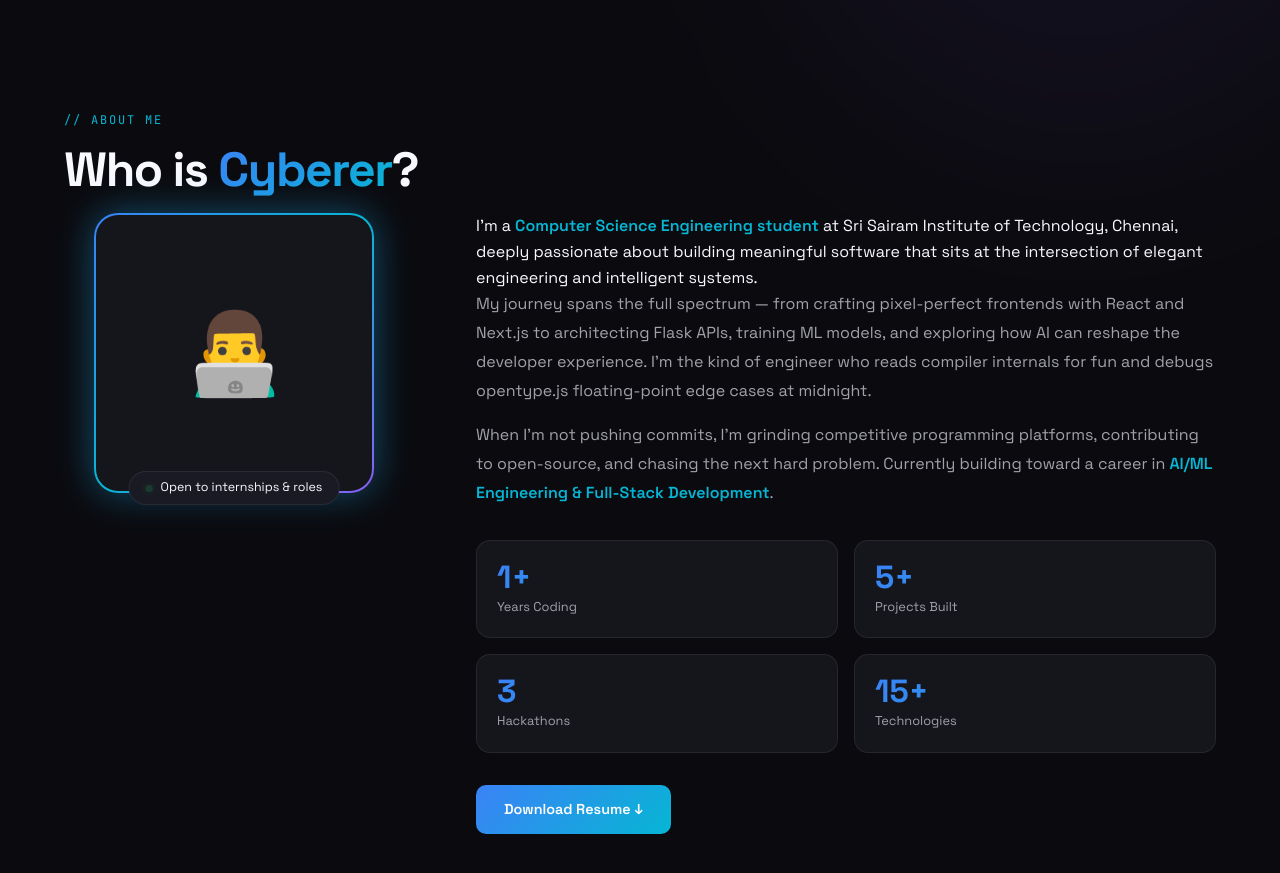
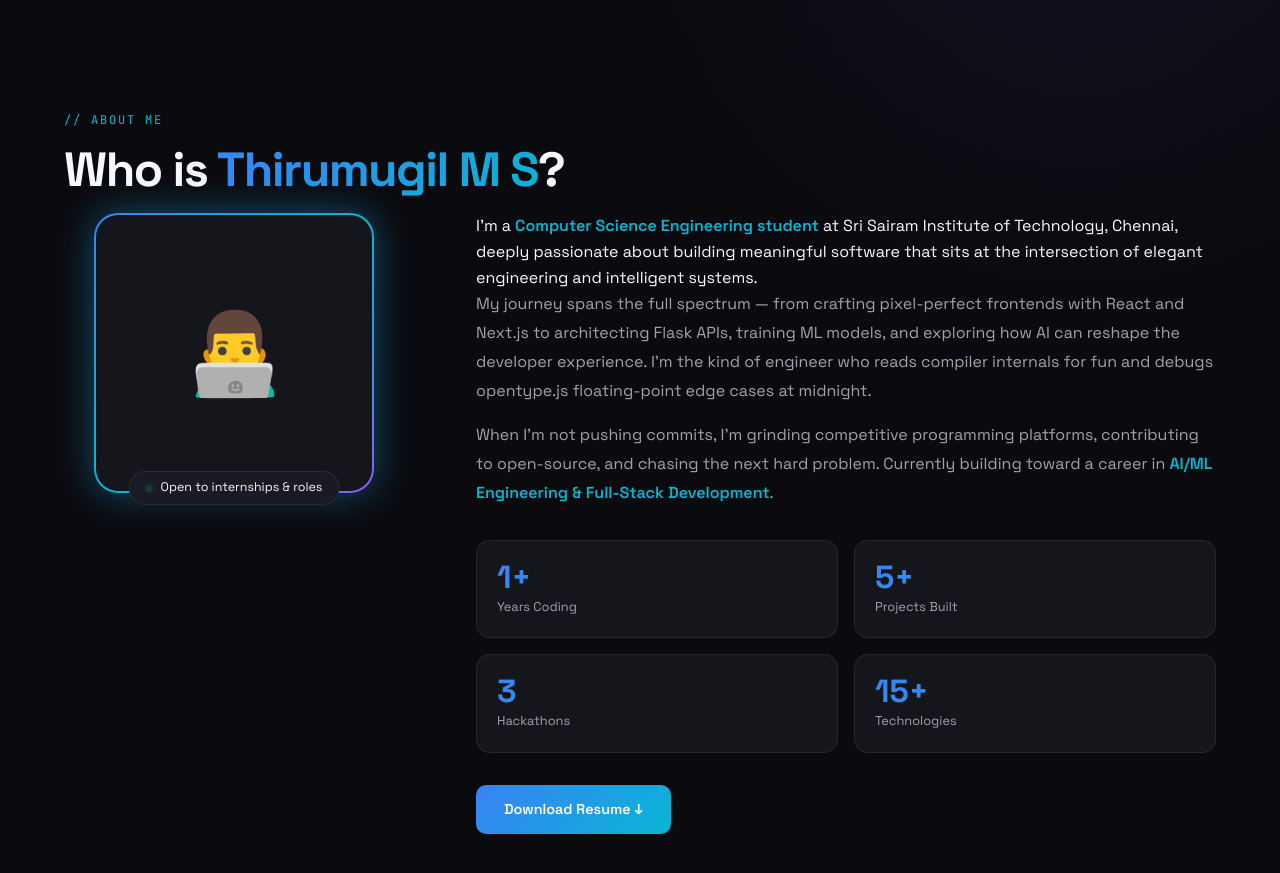
Before and after one commit to thirumugilms/Portfolio-Temp, a plain HTML site: page index.html in a window 1280 px wide. Shown: the part 860-1733 px from the top of the page. Drawn offline with Linux system fonts and the light colour scheme.

Commit message:
Name change in about

```diff
--- a/index.html
+++ b/index.html
@@ -915,7 +915,7 @@ footer::before {
 <section id="about">
   <div class="section-inner">
     <span class="section-label reveal">// about me</span>
-    <h2 class="section-title reveal">Who is <span class="grad">Cyberer</span>?</h2>
+    <h2 class="section-title reveal">Who is <span class="grad">Thirumugil M S</span>?</h2>
 
     <div class="about-grid">
       <div class="about-img-wrap reveal-left">
```
